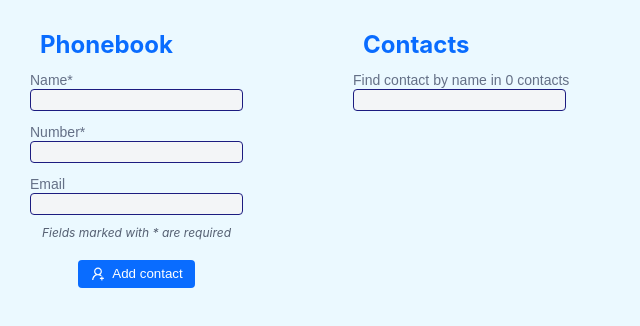
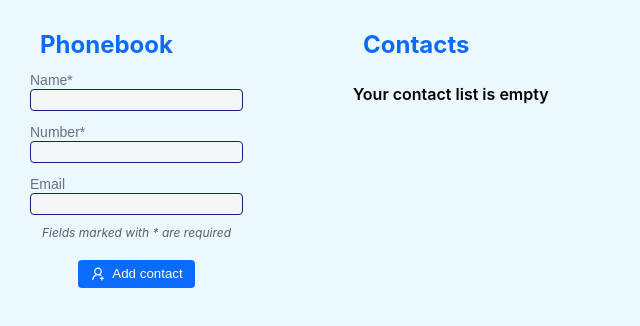
Before and after one commit to YuliaTsveleva/goit-react-hw-06-phonebook, a React (Create React App) app: page / in a window 1280 px wide. Shown: the top 326 px of the page, without its empty margins (0-640 px from the left). Built offline with nearby package versions, Linux system fonts and the light colour scheme.

Commit message:
refactoring on reduxToolkit

```diff
--- a/package.json
+++ b/package.json
@@ -14,6 +14,8 @@
     "react-icons": "^4.3.1",
     "react-redux": "^7.2.6",
     "react-scripts": "4.0.3",
+    "redux-logger": "^3.0.6",
+    "redux-persist": "^6.0.0",
     "web-vitals": "^1.1.2"
   },
   "scripts": {
@@ -48,8 +50,7 @@
     "gh-pages": "^3.2.3",
     "husky": "^7.0.4",
     "lint-staged": "^12.1.2",
-    "prettier": "^2.5.0",
-    "redux-devtools-extension": "^2.13.8"
+    "prettier": "^2.5.0"
   },
   "lint-staged": {
     "*.{js,jsx}": "eslint --cache --fix",
--- a/src/App.js
+++ b/src/App.js
@@ -6,12 +6,10 @@ import ContactList from './Components/ContactList';
 import Filter from './Components/Filter';
 import EmptyText from './Components/EmptyText';
 // import { nanoid } from 'nanoid';
-import { useLocalStorage } from './Hooks/UseLocalStorage';
+// import { useLocalStorage } from './Hooks/UseLocalStorage';
+import { connect } from 'react-redux';
 
-export default function App() {
-  // const [contacts, setContacts] = useLocalStorage('contacts', []);
-  // const [filter, setFilter] = useState('');
-
+function App({ contactsLength }) {
   // const addContact = ({ name, number, email }) => {
   //   const alreadyExist = contacts.find(
   //     contact => contact.name.toLowerCase() === name.toLowerCase(),
@@ -29,44 +27,24 @@ export default function App() {
   //   setFilter('');
   // };
 
-  // const changeFilter = e => {
-  //   setFilter(e.currentTarget.value);
-  // };
-
-  // const removeContact = contactId => {
-  //   setContacts(contacts.filter(contact => contact.id !== contactId));
-  // };
-
-  // useEffect(() => {
-  //   setContacts(contacts);
-  // }, [contacts, setContacts]);
-
-  // const filteredContacts = contacts.filter(contact => {
-  //   const normFilter = filter.toLowerCase();
-  //   return contact.name.toLowerCase().includes(normFilter);
-  // });
-
   return (
     <div className="App">
       <Section title="Phonebook">
         <AddContactForm />
       </Section>
       <Section title="Contacts">
-        {/* {contacts.length > 1 && ( */}
-        <Filter
-        // value={filter}
-        // onChange={changeFilter}
-        // total={contacts.length}
-        />
-        {/* )} */}
+        {contactsLength > 1 && <Filter />}
+
         <ContactList />
-        {/*
-        // contacts={filteredContacts}
-        // onClick={removeContact}
-        ></ContactList> */}
 
-        {/* {contacts.length === 0 && <EmptyText />} */}
+        {contactsLength === 0 && <EmptyText />}
       </Section>
     </div>
   );
 }
+
+const mapStateToProps = state => ({
+  contactsLength: state.phonebook.contacts.length,
+});
+
+export default connect(mapStateToProps, null)(App);
--- a/src/Components/AddContactForm/AddContactForm.js
+++ b/src/Components/AddContactForm/AddContactForm.js
@@ -2,7 +2,7 @@ import { useState } from 'react';
 import PropTypes from 'prop-types';
 import s from './AddContactForm.module.css';
 import CONFIG from '../../Data/inputConfig.json';
-import { nanoid } from 'nanoid';
+// import { nanoid } from 'nanoid';
 import { AiOutlineUserAdd } from 'react-icons/ai';
 import { connect } from 'react-redux';
 import actions from '../../Redux/phonebook/contacts-actions';
--- a/src/Redux/phonebook/contacts-actions.js
+++ b/src/Redux/phonebook/contacts-actions.js
@@ -1,24 +1,18 @@
-import types from './contacts-types';
+// import types from './contacts-types';
 import { nanoid } from 'nanoid';
+import { createAction } from '@reduxjs/toolkit';
 
-const addContact = ({ name, number, email }) => ({
-  type: types.ADD,
+const addContact = createAction('contacts/Add', ({ name, number, email }) => ({
   payload: {
     id: nanoid(),
     name,
     number,
     email,
   },
-});
+}));
 
-const deleteContact = id => ({
-  type: types.REMOVE,
-  payload: id,
-});
+const deleteContact = createAction('contacts/Remove');
 
-const changeFilter = value => ({
-  type: types.CHANGE_FILTER,
-  payload: value,
-});
+const changeFilter = createAction('contacts/ChangeFilter');
 
 export default { addContact, deleteContact, changeFilter };
--- a/src/Redux/phonebook/contacts-reducer.js
+++ b/src/Redux/phonebook/contacts-reducer.js
@@ -1,5 +1,8 @@
 import { combineReducers } from 'redux';
-import types from './contacts-types';
+// import types from './contacts-types';
+import { createReducer } from '@reduxjs/toolkit';
+import actions from './contacts-actions';
+
 // const initialState = {
 //   contacts: {
 //     items: [],
@@ -7,26 +10,15 @@ import types from './contacts-types';
 //   },
 // };
 
-const contacts = (state = [], { type, payload }) => {
-  switch (type) {
-    case types.ADD:
-      return [...state, payload];
-    case types.REMOVE:
-      return state.filter(contact => contact.id !== payload);
-    default:
-      return state;
-  }
-};
+const contacts = createReducer([], {
+  [actions.addContact]: (state, { payload }) => [...state, payload],
+  [actions.deleteContact]: (state, { payload }) =>
+    state.filter(contact => contact.id !== payload),
+});
 
-const filter = (state = '', { type, payload }) => {
-  switch (type) {
-    case types.CHANGE_FILTER:
-      return payload;
-
-    default:
-      return state;
-  }
-};
+const filter = createReducer('', {
+  [actions.changeFilter]: (_, { payload }) => payload,
+});
 
 export default combineReducers({
   contacts,
--- a/src/Redux/phonebook/contacts-types.js
+++ /dev/null
@@ -1,5 +0,0 @@
-export default {
-  ADD: 'contacts/Add',
-  REMOVE: 'contacts/Remove',
-  CHANGE_FILTER: 'contacts/ChangeFilter',
-};
--- a/src/Redux/store.js
+++ b/src/Redux/store.js
@@ -1,11 +1,48 @@
-import { composeWithDevTools } from 'redux-devtools-extension';
-import { createStore, combineReducers } from 'redux';
+import {
+  configureStore,
+  getDefaultMiddleware,
+  combineReducers,
+} from '@reduxjs/toolkit';
 import contactsReducer from './phonebook/contacts-reducer';
+import logger from 'redux-logger';
+import {
+  persistStore,
+  persistReducer,
+  FLUSH,
+  REHYDRATE,
+  PAUSE,
+  PERSIST,
+  PURGE,
+  REGISTER,
+} from 'redux-persist';
+import storage from 'redux-persist/lib/storage';
+
+const persistConfig = {
+  key: 'contacts',
+  storage,
+};
+
+const middleware = [
+  ...getDefaultMiddleware({
+    serializableCheck: {
+      ignoredActions: [FLUSH, REHYDRATE, PAUSE, PERSIST, PURGE, REGISTER],
+    },
+  }),
+  logger,
+];
 
 const rootReducer = combineReducers({
   phonebook: contactsReducer,
 });
 
-const store = createStore(rootReducer, composeWithDevTools());
+const persistedReducer = persistReducer(persistConfig, rootReducer);
 
-export default store;
+const store = configureStore({
+  reducer: persistedReducer,
+  middleware: middleware,
+  devTools: process.env.NODE_ENV === 'development',
+});
+
+const persistor = persistStore(store);
+
+export default { store, persistor };
--- a/src/index.js
+++ b/src/index.js
@@ -4,11 +4,14 @@ import './index.css';
 import App from './App';
 import { Provider } from 'react-redux';
 import store from './Redux/store';
+import { PersistGate } from 'redux-persist/integration/react';
 
 ReactDOM.render(
   <React.StrictMode>
-    <Provider store={store}>
-      <App />
+    <Provider store={store.store}>
+      <PersistGate loading={null} persistor={store.persistor}>
+        <App />
+      </PersistGate>
     </Provider>
   </React.StrictMode>,
   document.getElementById('root'),
```
Also changed, not shown: 1 other file (tests, documents, lock files or other folders).
